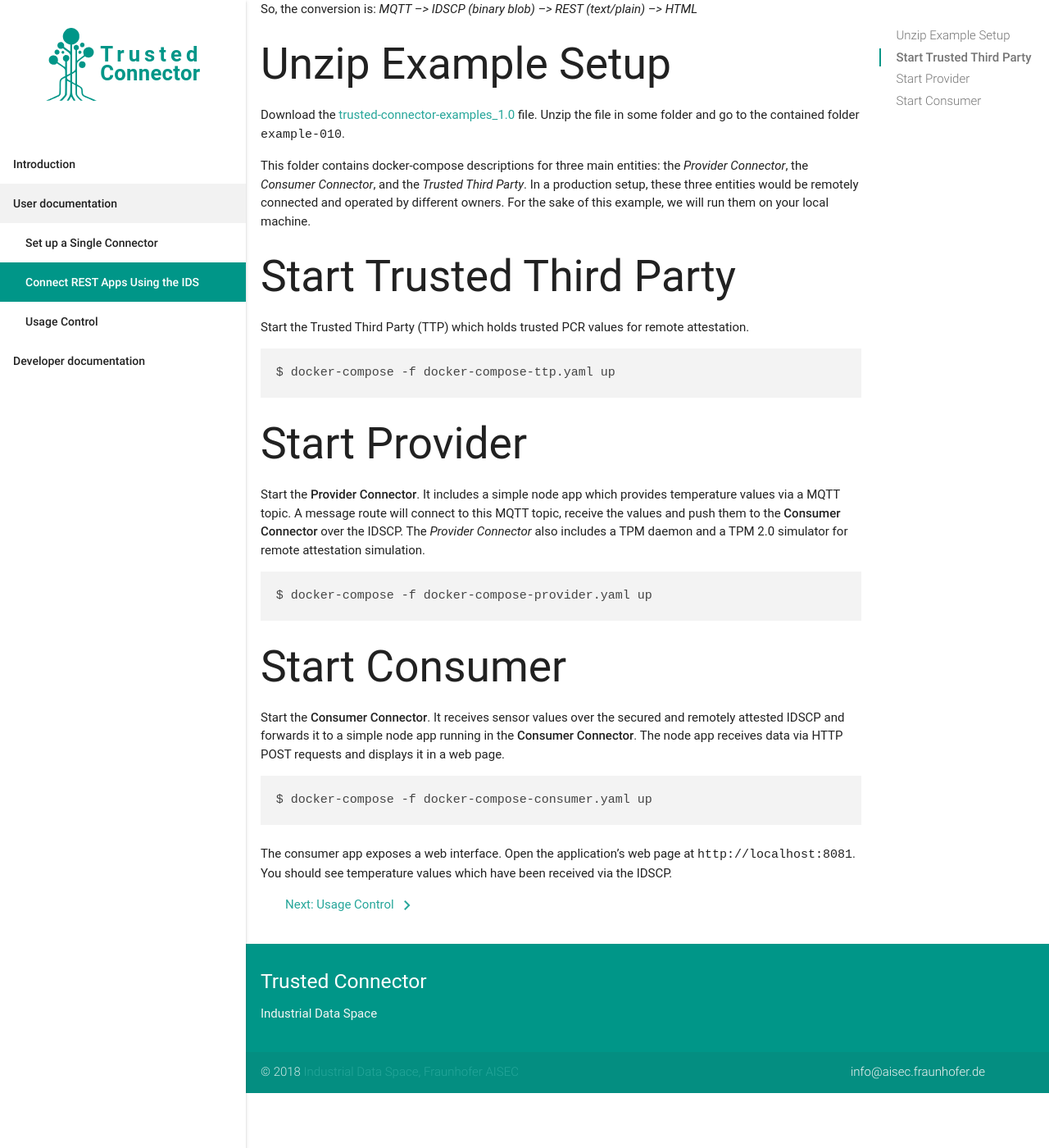
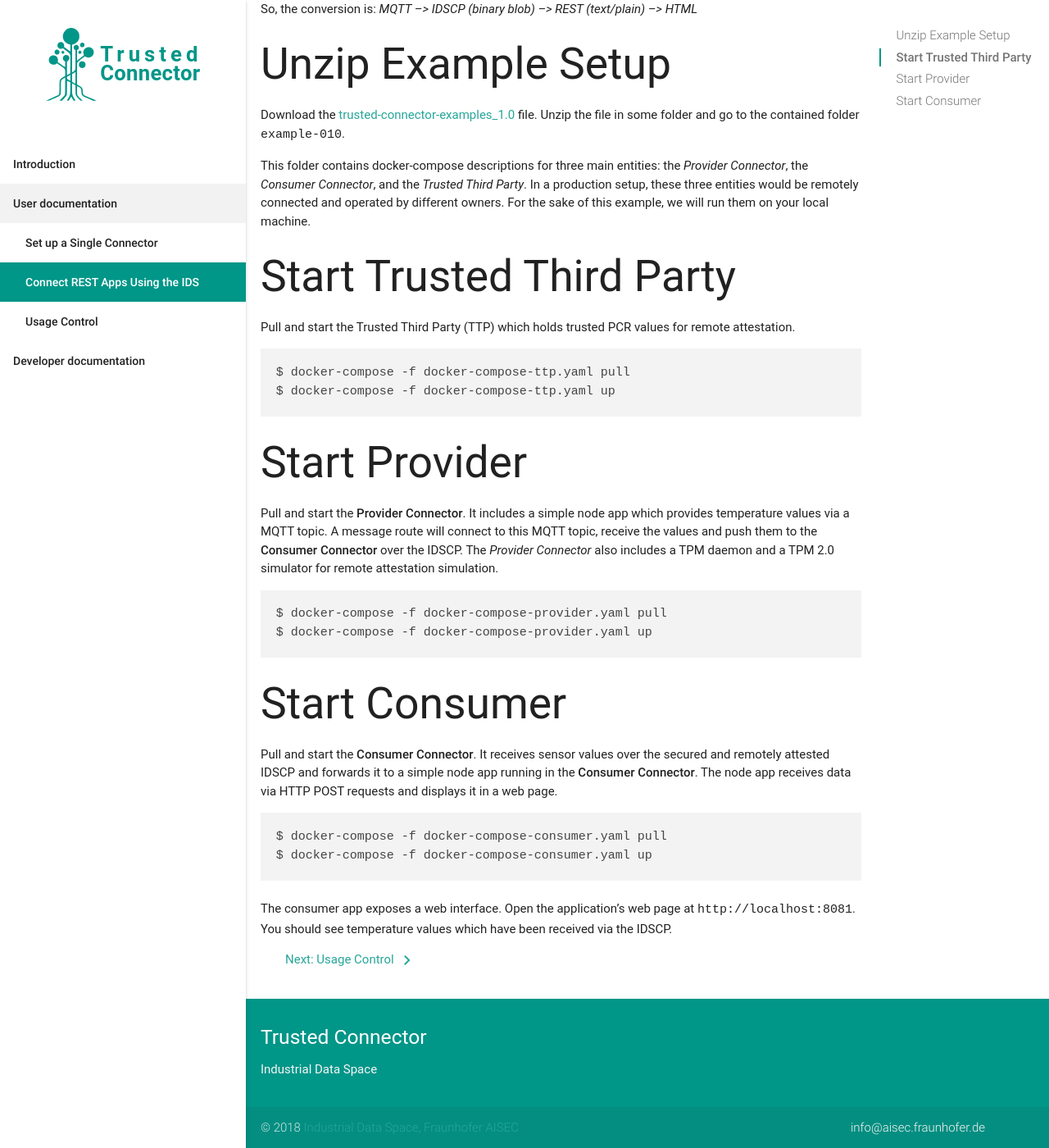
Before and after one commit to industrial-data-space/trusted-connector-documentation, a Jekyll site: the page built from docs/_docs/rest.md, in a window 1280 px wide and 1400 px high, scrolled down 1370 px. Shown: the whole window at 82% size. Built offline with Jekyll 4.4.1, drawn with Linux system fonts in a browser that asks for light colours; some web fonts are replaced; before the commit the page ends 2703 px from its top, so only the background shows below that.

Commit message:
Added pull commands to docs

````diff
--- a/docs/_docs/rest.md
+++ b/docs/_docs/rest.md
@@ -44,27 +44,30 @@ This folder contains docker-compose descriptions for three main entities: the _P
 
 ## Start Trusted Third Party
 
-Start the Trusted Third Party (TTP) which holds trusted PCR values for remote attestation.
+Pull and start the Trusted Third Party (TTP) which holds trusted PCR values for remote attestation.
 
 ``` bash
+$ docker-compose -f docker-compose-ttp.yaml pull
 $ docker-compose -f docker-compose-ttp.yaml up
 ```
 
 
 ## Start Provider
 
-Start the __Provider Connector__. It includes a simple node app which provides temperature values via a MQTT topic. A message route will connect to this MQTT topic, receive the values and push them to the __Consumer Connector__ over the IDSCP. The _Provider Connector_ also includes a TPM daemon and a TPM 2.0 simulator for remote attestation simulation.
+Pull and start the __Provider Connector__. It includes a simple node app which provides temperature values via a MQTT topic. A message route will connect to this MQTT topic, receive the values and push them to the __Consumer Connector__ over the IDSCP. The _Provider Connector_ also includes a TPM daemon and a TPM 2.0 simulator for remote attestation simulation.
 
 ``` bash
+$ docker-compose -f docker-compose-provider.yaml pull
 $ docker-compose -f docker-compose-provider.yaml up
 ```
 
 
 ## Start Consumer
 
-Start the __Consumer Connector__. It receives sensor values over the secured and remotely attested IDSCP and forwards it to a simple node app running in the __Consumer Connector__. The node app receives data via HTTP POST requests and displays it in a web page.
+Pull and start the __Consumer Connector__. It receives sensor values over the secured and remotely attested IDSCP and forwards it to a simple node app running in the __Consumer Connector__. The node app receives data via HTTP POST requests and displays it in a web page.
 
 ``` bash
+$ docker-compose -f docker-compose-consumer.yaml pull
 $ docker-compose -f docker-compose-consumer.yaml up
 ```
 
````
